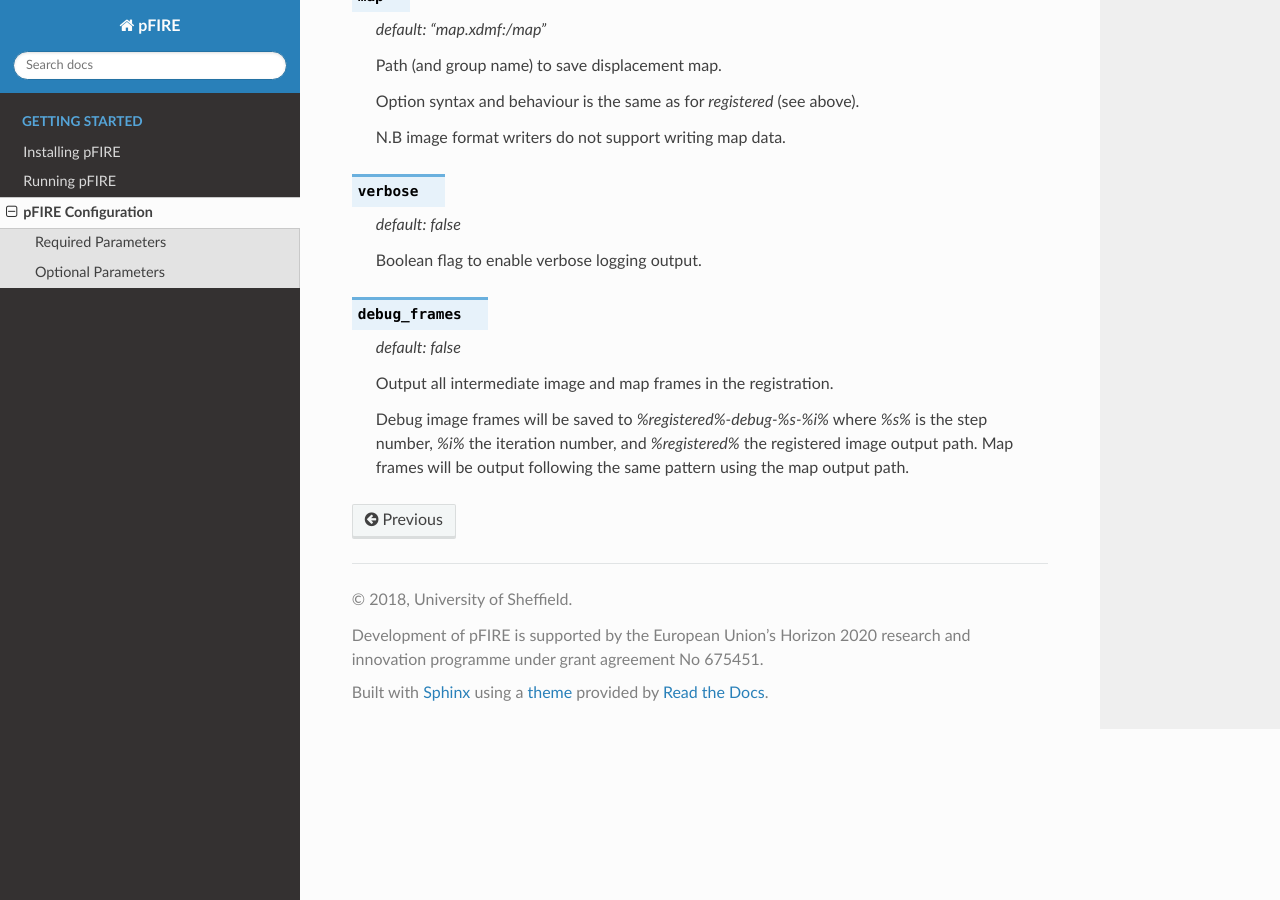
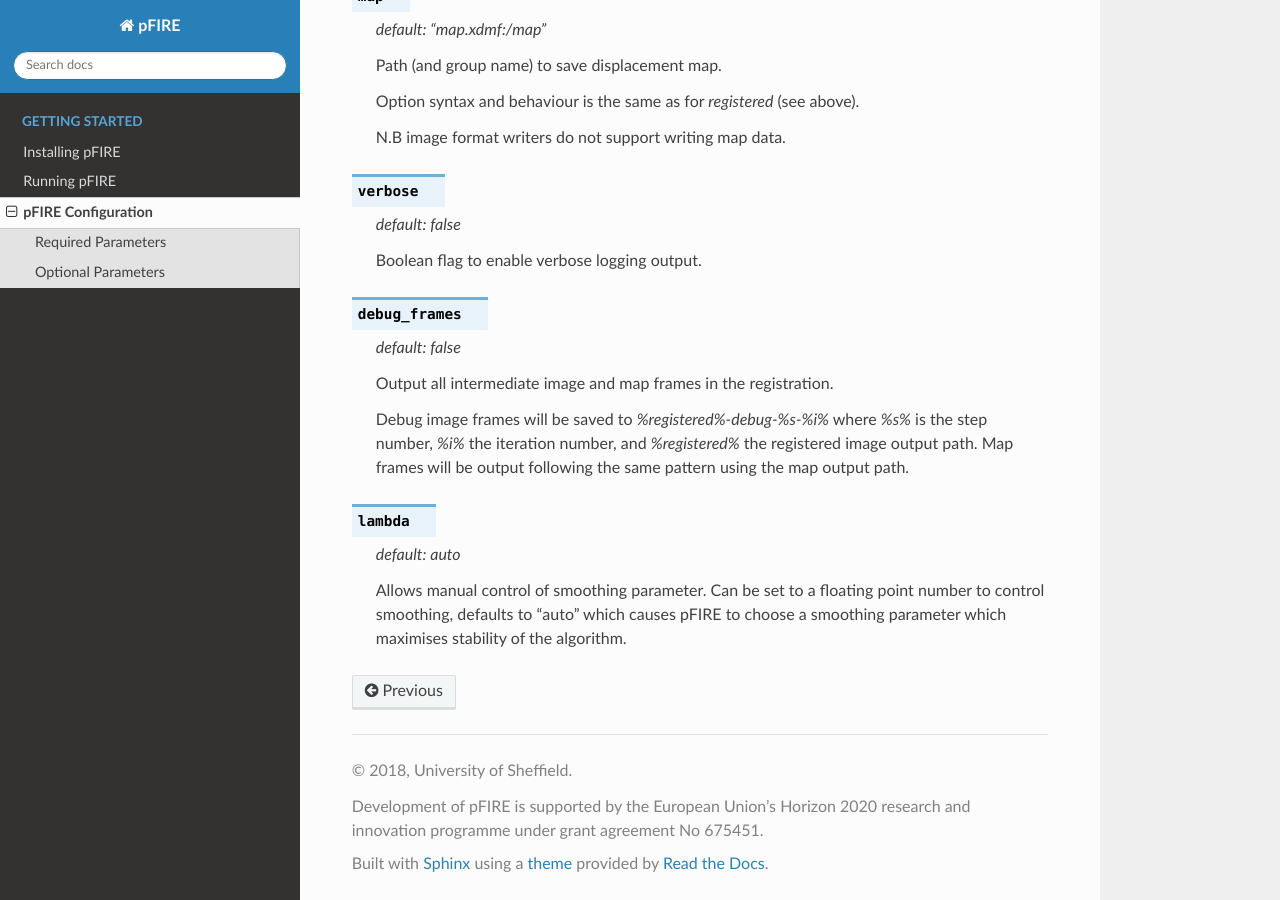
Before and after one commit to INSIGNEO/pFIRE, a Sphinx documentation site: the page built from doc/cli_ref.rst, in a window 1280 px wide and 900 px high, scrolled down 1013 px. Built offline with Sphinx 7.4.7 and the Read the Docs theme 2.0.0, drawn with Linux system fonts in a browser that asks for light colours.

Commit message:
document lambd switch

```diff
--- a/doc/cli_ref.rst
+++ b/doc/cli_ref.rst
@@ -68,3 +68,11 @@ Default values exist for these parameters, but they may be overridden by the use
    Debug image frames will be saved to `%registered%-debug-%s-%i%` where `%s%` is the step
    number, `%i%` the iteration number, and `%registered%` the registered image output path. Map
    frames will be output following the same pattern using the map output path.
+
+.. option:: lambda
+
+   *default: auto*
+
+   Allows manual control of smoothing parameter.  Can be set to a floating point number to control
+   smoothing, defaults to "auto" which causes pFIRE to choose a smoothing parameter which maximises
+   stability of the algorithm.
```
